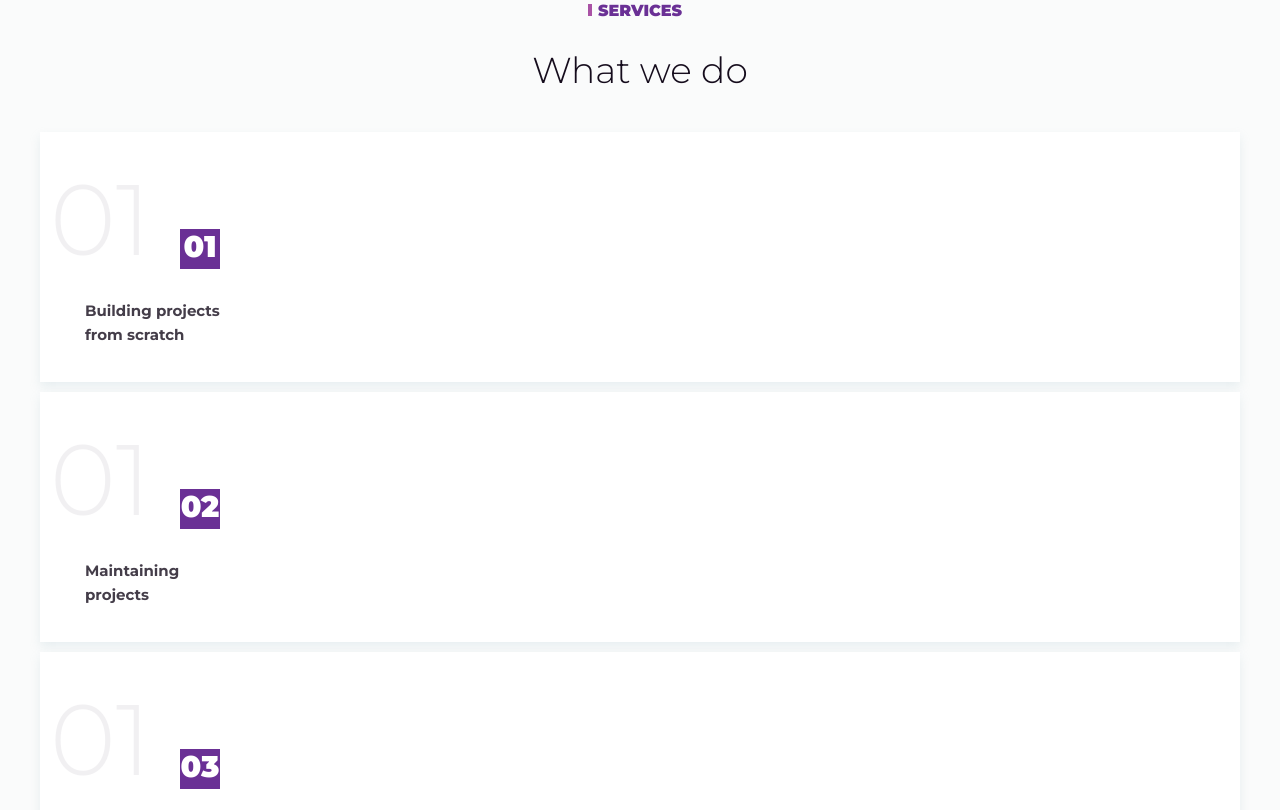
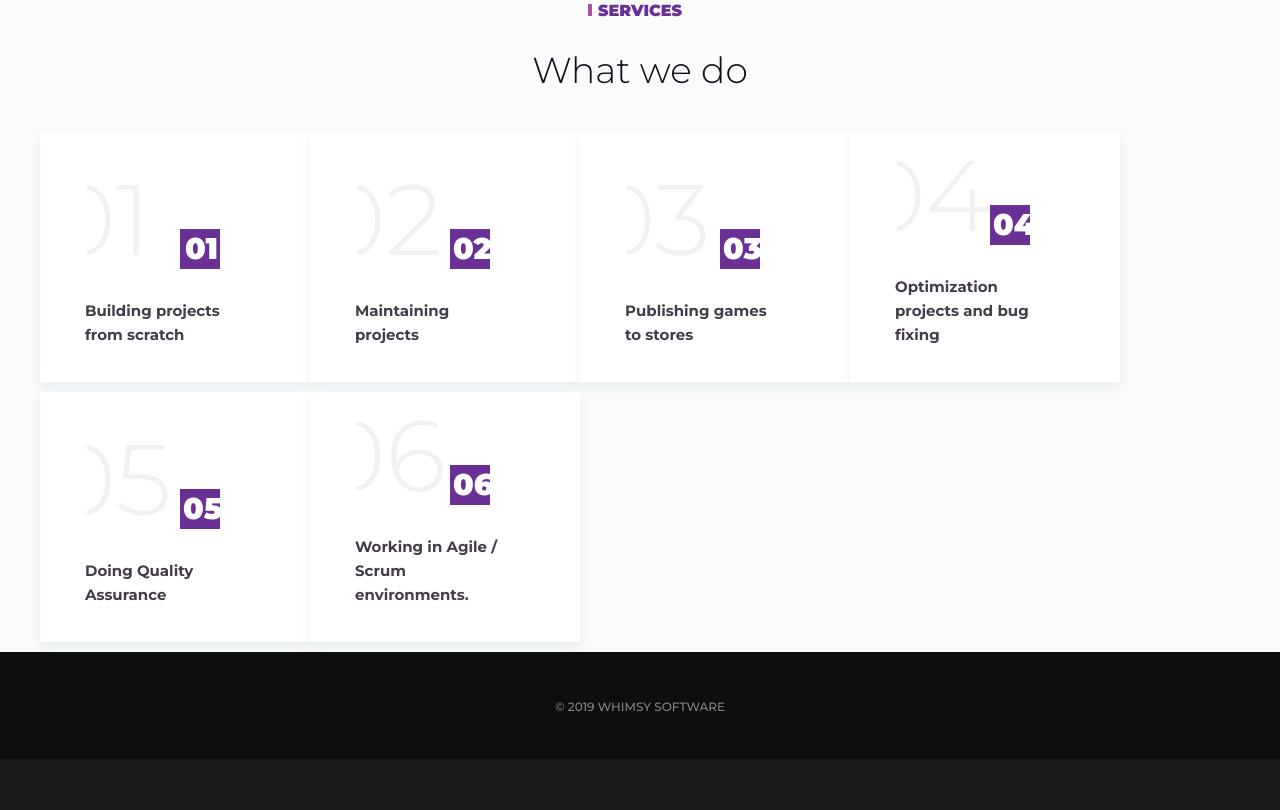
Before and after one commit to StepanNaryshkov/whimsysoftware, a website: page src/index.html in a window 1280 px wide. Shown: the part 990-1800 px from the top of the page. After the commit the page ends 1749 px from the top, so only its background shows below. Drawn offline with nearby package versions, Linux system fonts and the light colour scheme; files that its build step writes are made by us from their sources.

Commit message:
small fixes according to numbers in service

```diff
--- a/src/index.html
+++ b/src/index.html
@@ -76,30 +76,30 @@
     <p class="text">What we do</p>
     <ul class="service__list">
       <li class="service__item">
-        <span class="service__number">01</span>
+        <span class="service__number service__number--1">01</span>
         <p class="service__text">Building projects
           from scratch</p>
       </li>
       <li class="service__item">
-        <span class="service__number">02</span>
+        <span class="service__number service__number--2">02</span>
         <p class="service__text">Maintaining
           projects</p>
       </li>
       <li class="service__item">
-        <span class="service__number">03</span>
+        <span class="service__number service__number--3">03</span>
         <p class="service__text">Publishing games
           to stores</p>
       </li>
       <li class="service__item">
-        <span class="service__number">04</span>
+        <span class="service__number service__number--4">04</span>
         <p class="service__text">Optimization projects and bug fixing</p>
       </li>
       <li class="service__item">
-        <span class="service__number">05</span>
+        <span class="service__number service__number--5">05</span>
         <p class="service__text">Doing Quality Assurance</p>
       </li>
       <li class="service__item">
-        <span class="service__number">06</span>
+        <span class="service__number service__number--6">06</span>
         <p class="service__text">Working in Agile / Scrum environments.</p>
       </li>
     </ul>
--- a/src/scss/blocks/service.scss
+++ b/src/scss/blocks/service.scss
@@ -8,9 +8,12 @@
     padding-right: 5px;
     margin-top: 0;
     margin-bottom: 0;
+    display: flex;
+    flex-wrap: wrap;
   }
 
   &__item {
+    width: 270px;
     display: flex;
     flex-direction: column;
     justify-content: flex-end;
@@ -31,23 +34,70 @@
     font-weight: 900;
     font-size: 30px;
     color: rgb(255, 255, 255);
-    line-height: 1.2;
+    line-height: 40px;
     background-color: $color-secondary;
     width: 40px;
     height: 40px;
     margin-bottom: 30px;
     margin-left: 95px;
     position: relative;
+    text-indent: 3px;
 
     &::after {
-      content: '01';
       position: absolute;
       top: -70px;
-      left: -130px;
+      left: -133px;
       font-size: 100px;
       color: rgba(228, 226, 230, 0.502);
       line-height: 1.2;
       font-weight: 300;
+    }
+
+    &::before {
+      content: '';
+      position: absolute;
+      top: -70px;
+      left: -133px;
+      background-color: #fff;
+      height: 100px;
+      width: 40px;
+      z-index: 1;
+    }
+
+    &--1 {
+      &::after {
+        content: '01';
+      }
+    }
+
+    &--2 {
+      &::after {
+        content: '02';
+      }
+    }
+
+    &--3 {
+      &::after {
+        content: '03';
+      }
+    }
+
+    &--4 {
+      &::after {
+        content: '04';
+      }
+    }
+
+    &--5 {
+      &::after {
+        content: '05';
+      }
+    }
+
+    &--6 {
+      &::after {
+        content: '06';
+      }
     }
   }
 
```
Also changed, not shown: docs/index.html (+1 -1 lines), docs/css/style.css.
